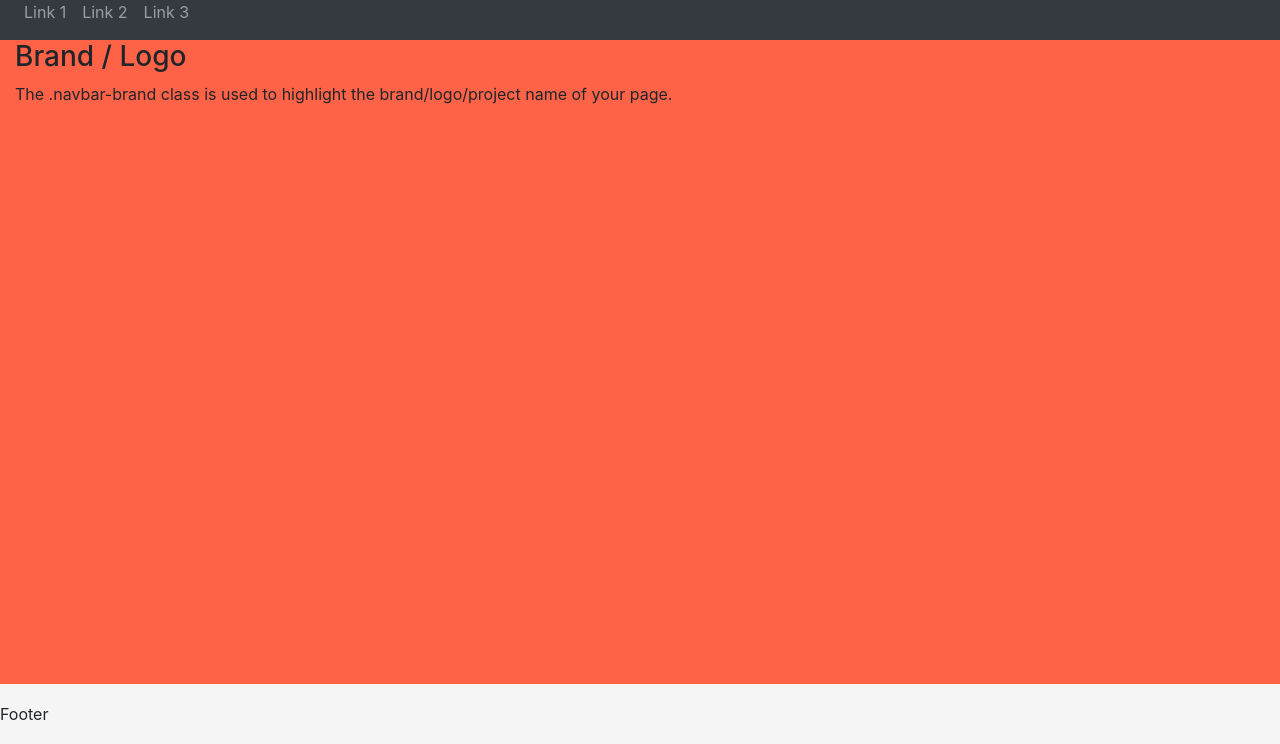
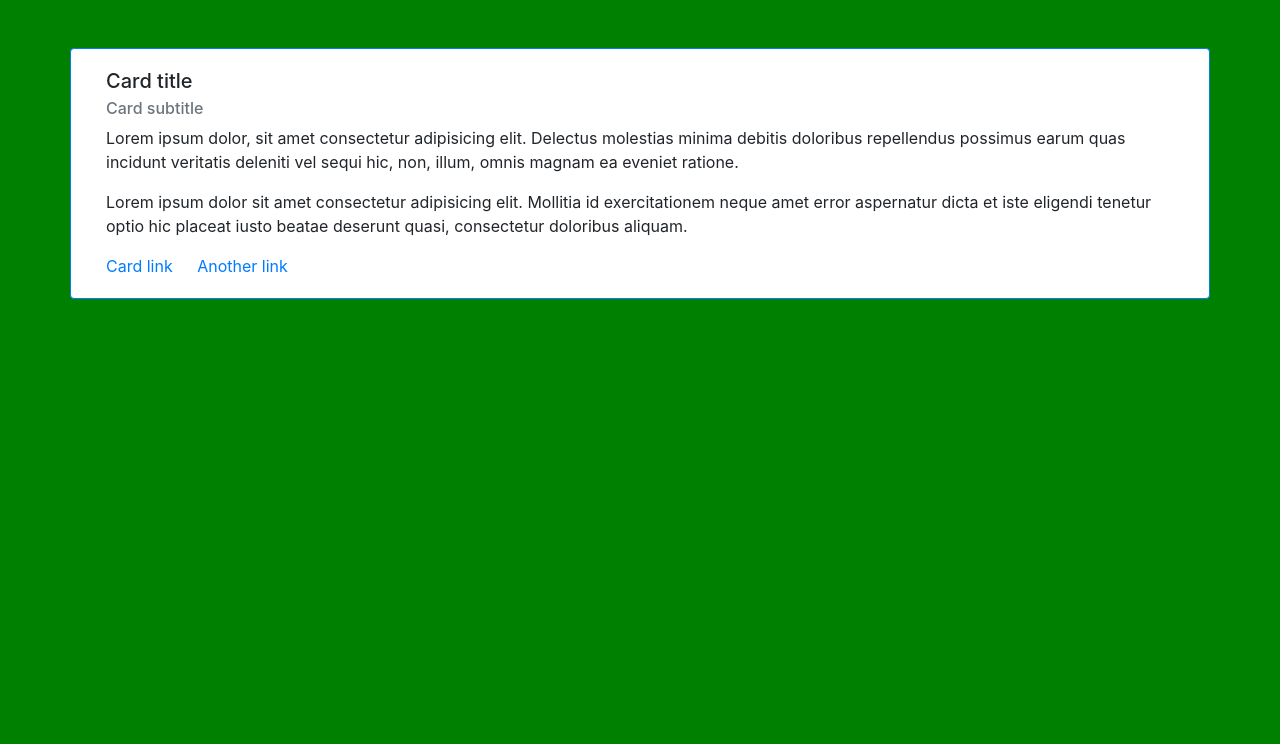
Before and after one commit to aBOBination/Bootstrap-Portfolio, a plain HTML site: page index.html in a window 1280 px wide. Shown: the part 56-800 px from the top of the page. Drawn offline with nearby package versions, Linux system fonts and the light colour scheme.

Commit message:
making progress

```diff
--- a/assets/css/style.css
+++ b/assets/css/style.css
@@ -1,19 +1,4 @@
-.navbar {
+
+body {
+  background-color: green;
 }
-
-.nav-container {
-  max-width: 960px;
-  width: auto;
-}
-
-.container-fluid {
-  background-color: tomato;
-  height: calc(100vh - 60px - 96px);
-}
-
-.footer {
-  width: 100%;
-  height: 60px;
-  line-height: 60px;
-  background-color: #f5f5f5;
-}
--- a/index.html
+++ b/index.html
@@ -13,35 +13,67 @@
         <title>Robert Marks</title>
     </head>
     <body>
-        <nav class="navbar navbar-expand-sm bg-dark navbar-dark">
-            <div class="nav-container">
-                <!-- Brand/logo -->
+        <div class="container-fluid m-0 p-0">
+            <nav class="navbar navbar-inverse bg-dark navbar-dark mx-auto">
+                <div class="container ">
+                    <div class="navbar-header ml-">
                         <a class="navbar-brand" href="#">Robert Marks</a>
-
-                <!-- Links -->
-                <ul class="navbar-nav">
-                    <li class="nav-item">
-                        <a class="nav-link" href="#">Link 1</a>
+                    </div>
+                    <div>
+                        <ul class="nav navbar-nav navbar-right navbar-expand">
+                            <li>
+                                <a href="#"
+                                    ><span class="About"></span> Sign Up</a
+                                >
                             </li>
-                    <li class="nav-item">
-                        <a class="nav-link" href="#">Link 2</a>
+                            <li>|</li>
+                            <li>
+                                <a href="#"
+                                    ><span class="Portfolio"></span> Login</a
+                                >
                             </li>
-                    <li class="nav-item">
-                        <a class="nav-link" href="#">Link 3</a>
+                            ~
+                            <li>|</li>
+                            <li>
+                                <a href="#"
+                                    ><span class="Contact"></span> Login</a
+                                >
                             </li>
                         </ul>
                     </div>
+                </div>
             </nav>
 
-        <div class="container-fluid">
-            <h3>Brand / Logo</h3>
+            <main
+                class="container m-0 p-0 mt-xl-5 mt-lg-5 mt-md-5 mt-sm-5 mt-xs-0 mb-xl-5 mb-lg-5 mb-md-5 mb-sm-5 mb-xs-0 mx-auto"
+            >
+                <div class="card border border-primary">
+                    <div class="container">
+                        <div class="card-body">
+                            <h5 class="card-title">Card title</h5>
+                            <h6 class="card-subtitle mb-2 text-muted">
+                                Card subtitle
+                            </h6>
+                            <p class="card-text">
+                                Lorem ipsum dolor, sit amet consectetur
+                                adipisicing elit. Delectus molestias minima
+                                debitis doloribus repellendus possimus earum
+                                quas incidunt veritatis deleniti vel sequi hic,
+                                non, illum, omnis magnam ea eveniet ratione.
+                            </p>
                             <p>
-                The .navbar-brand class is used to highlight the brand/logo/project name of your
-                page.
+                                Lorem ipsum dolor sit amet consectetur
+                                adipisicing elit. Mollitia id exercitationem
+                                neque amet error aspernatur dicta et iste
+                                eligendi tenetur optio hic placeat iusto beatae
+                                deserunt quasi, consectetur doloribus aliquam.
                             </p>
+                            <a href="#" class="card-link">Card link</a>
+                            <a href="#" class="card-link">Another link</a>
                         </div>
-        <footer class="footer">
-            Footer
-        </footer>
+                    </div>
+                </div>
+            </main>
+        </div>
     </body>
 </html>
```
Lines whose indentation alone changed are shown as unchanged.
